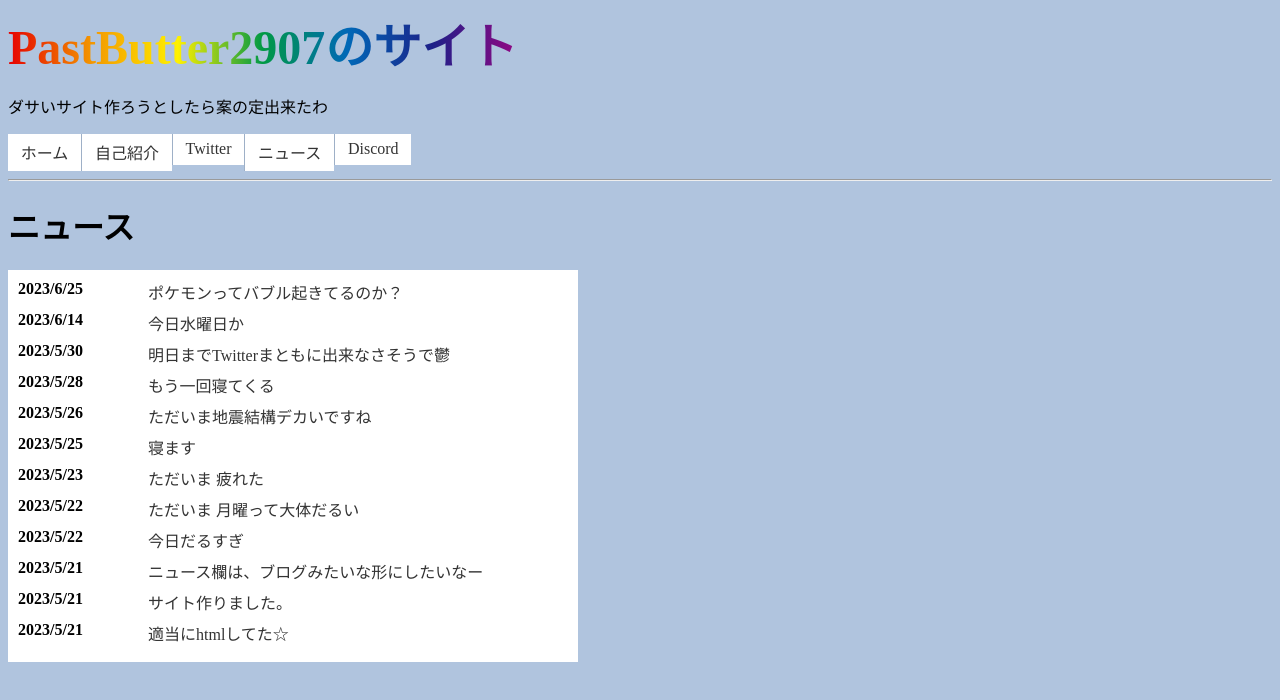
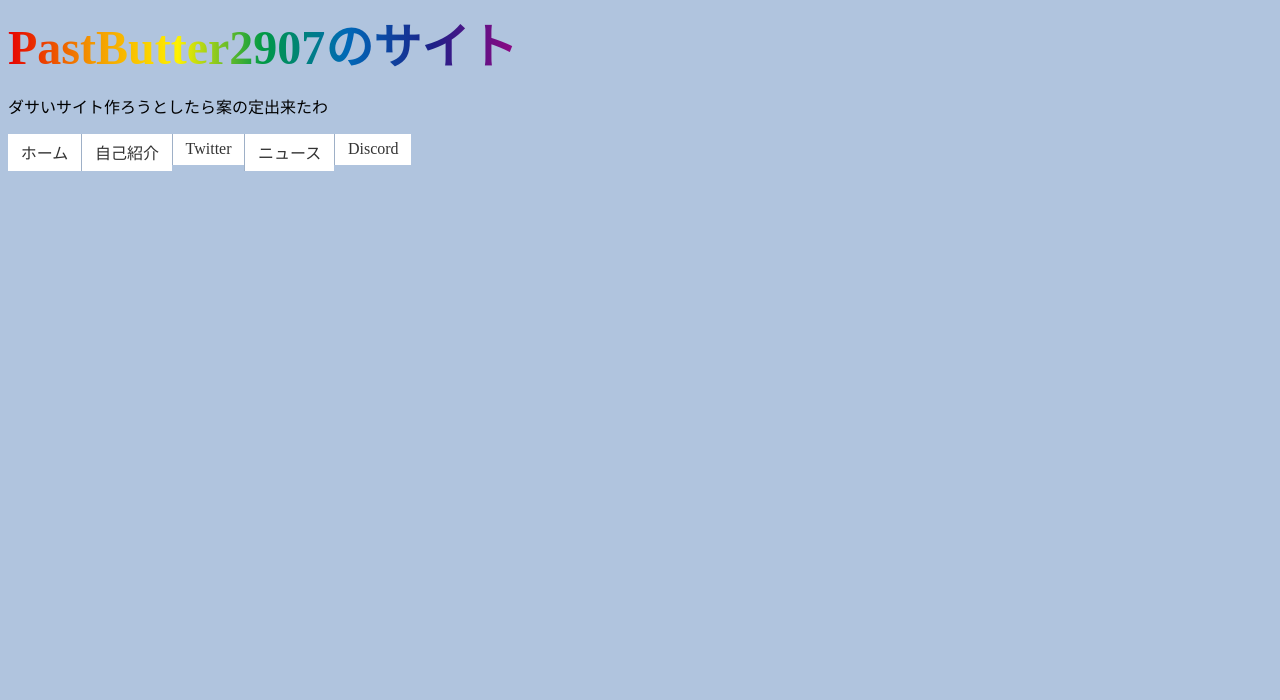
Before and after one commit to PastButter2907/PastButter2907, a plain HTML site: page index.html in a window 1280 px wide. Drawn offline with Linux system fonts and the light colour scheme.

Commit message:
Update index.html

```diff
--- a/index.html
+++ b/index.html
@@ -50,60 +50,3 @@
 		</ul>
 </nav>
 	</div>
-<body>
-  <hr>
-</body>
-<h1>ニュース</h1>
-<dl>
-<dt>2023/6/25</dt>
-<dd>ポケモンってバブル起きてるのか？</dd>
-	<dt>2023/6/14</dt>
-<dd>今日水曜日か</dd>
-<dt>2023/5/30</dt>
-<dd>明日までTwitterまともに出来なさそうで鬱</dd>
-<dt>2023/5/28</dt>
-<dd>もう一回寝てくる</dd>
-<dt>2023/5/26</dt>
-<dd>ただいま地震結構デカいですね</dd>
-<dt>2023/5/25</dt>
-<dd>寝ます</dd>
-<dt>2023/5/23</dt>
-<dd>ただいま 疲れた</dd>
-<dt>2023/5/22</dt>
-<dd>ただいま
-月曜って大体だるい</dd>
-<dt>2023/5/22</dt>
-<dd>今日だるすぎ</dd>
-<dt>2023/5/21</dt>
-<dd>ニュース欄は、ブログみたいな形にしたいなー</dd>
-<dt>2023/5/21</dt>
-<dd>サイト作りました。</dd>
-<dt>2023/5/21</dt>
-<dd>適当にhtmlしてた☆</dd>
-</dl>
-<style>
-dl{
-  background:#ffffff;
-  padding:10px;
-  width:550px;
-}
-
-dt{
-    font-weight:bold;
-  padding:0 10px 0 0;
-  width:120px;
-  float:left;
-  margin-bottom:7px;
-}
-
-dd{
-  color:#333;
-  margin-bottom:7px;
-}
-
-dl::after {
-    content: '';
-    display: block;
-    clear: both;
-}
-</style>
```
